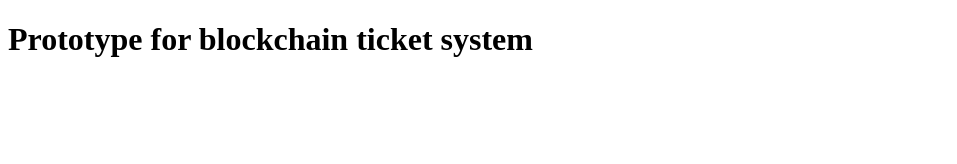
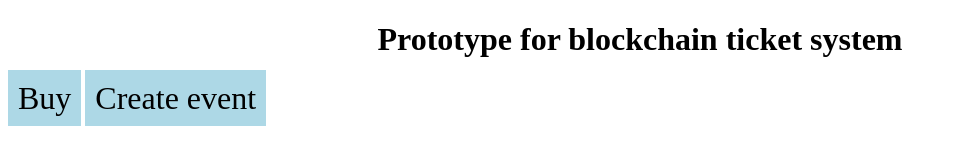
Before and after one commit to mariuslil/tickets_on_blockchain_NTNU_bachelor_2019, a website: page Application/src/index.html in a window 1280 px wide. Shown: the whole page, without its empty margins (0-957 px from the left). Drawn offline with Linux system fonts and the light colour scheme.

Commit message:
Fix the user-interface

```diff
--- a/Application/src/css/app.css
+++ b/Application/src/css/app.css
@@ -0,0 +1,11 @@
+h1{
+    text-align: center;
+}
+
+#buttons{
+    background-color: lightblue;
+    text-align: center;
+    font-size: 2em;
+    text-align: center;
+    padding: 10px;
+}
--- a/Application/src/index.html
+++ b/Application/src/index.html
@@ -1,12 +1,16 @@
 <!DOCTYPE html>
-<html>
+<html lang="en">
 
 <head>
+    <meta charset="utf-8">
+    <link rel="stylesheet" href="css/app.css">
     <title> Ticket system</title>
 </head>
 
 <body>
     <h1>Prototype for blockchain ticket system</h1>
+    <div1 id="buttons">Buy</div1>
+    <div1 id="buttons"> Create event</div1>
 </body>
 
 </html>
```
Also changed, not shown: 1 other file.
